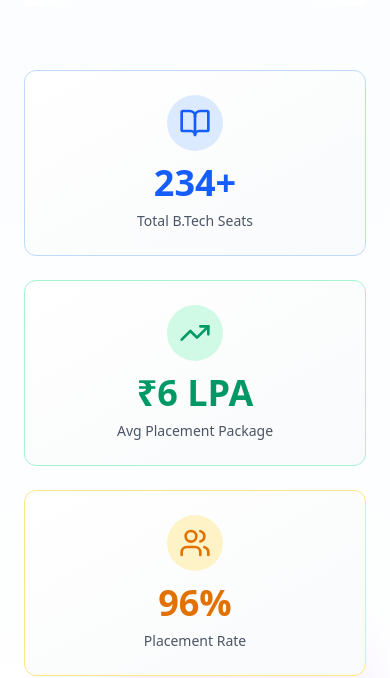
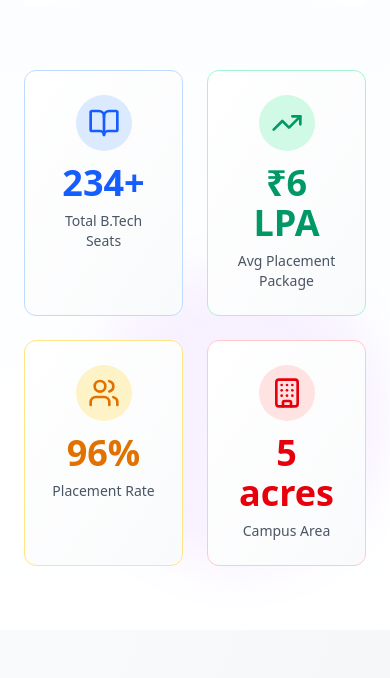
Before and after one commit to Shiv0717/college, a React (Vite) app: page / in a window 390 px wide. Shown: the part 784-1462 px from the top of the page. Built offline with nearby package versions, Linux system fonts and the light colour scheme.

Commit message:
Update project files

```diff
--- a/src/components/AchievementsMarquee.jsx
+++ b/src/components/AchievementsMarquee.jsx
@@ -140,7 +140,7 @@
         </div>
 
         {/* Stats Section */}
-        <div className="grid grid-cols-1 sm:grid-cols-2 lg:grid-cols-4 gap-6 mt-16">
+        <div className="grid grid-cols-2 lg:grid-cols-4 gap-6 mt-16">
           {stats.map((stat, index) => (
             <StatCard
               key={index}
```
